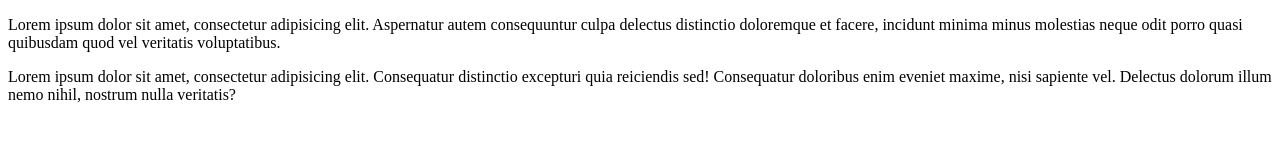
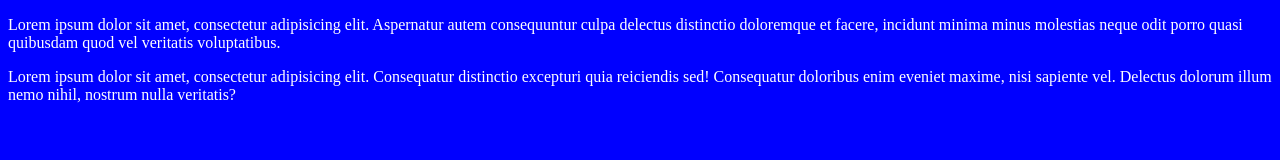
Before and after one commit to SovaaaQ/GitTests, a plain HTML site: page index.html in a window 1280 px wide. Drawn offline with Linux system fonts and the light colour scheme.

Commit message:
add css file

```diff
--- a/index.html
+++ b/index.html
@@ -2,10 +2,11 @@
 <html lang="en">
 <head>
     <meta charset="UTF-8">
+    <link rel="stylesheet" href="styles.css">
     <title>Title</title>
 </head>
 <body>
-<p>Lorem ipsum dolor sit amet, consectetur adipisicing elit. Aspernatur autem consequuntur culpa delectus distinctio doloremque et facere, incidunt minima minus molestias neque odit porro quasi quibusdam quod vel veritatis voluptatibus.</p>
-<p>Lorem ipsum dolor sit amet, consectetur adipisicing elit. Consequatur distinctio excepturi quia reiciendis sed! Consequatur doloribus enim eveniet maxime, nisi sapiente vel. Delectus dolorum illum nemo nihil, nostrum nulla veritatis?</p>
+<p class="text">Lorem ipsum dolor sit amet, consectetur adipisicing elit. Aspernatur autem consequuntur culpa delectus distinctio doloremque et facere, incidunt minima minus molestias neque odit porro quasi quibusdam quod vel veritatis voluptatibus.</p>
+<p class="text">Lorem ipsum dolor sit amet, consectetur adipisicing elit. Consequatur distinctio excepturi quia reiciendis sed! Consequatur doloribus enim eveniet maxime, nisi sapiente vel. Delectus dolorum illum nemo nihil, nostrum nulla veritatis?</p>
 </body>
 </html>
--- /dev/null
+++ b/styles.css
@@ -0,0 +1,7 @@
+body{
+    background-color: blue;
+}
+
+.text{
+    color: white;
+}
```
